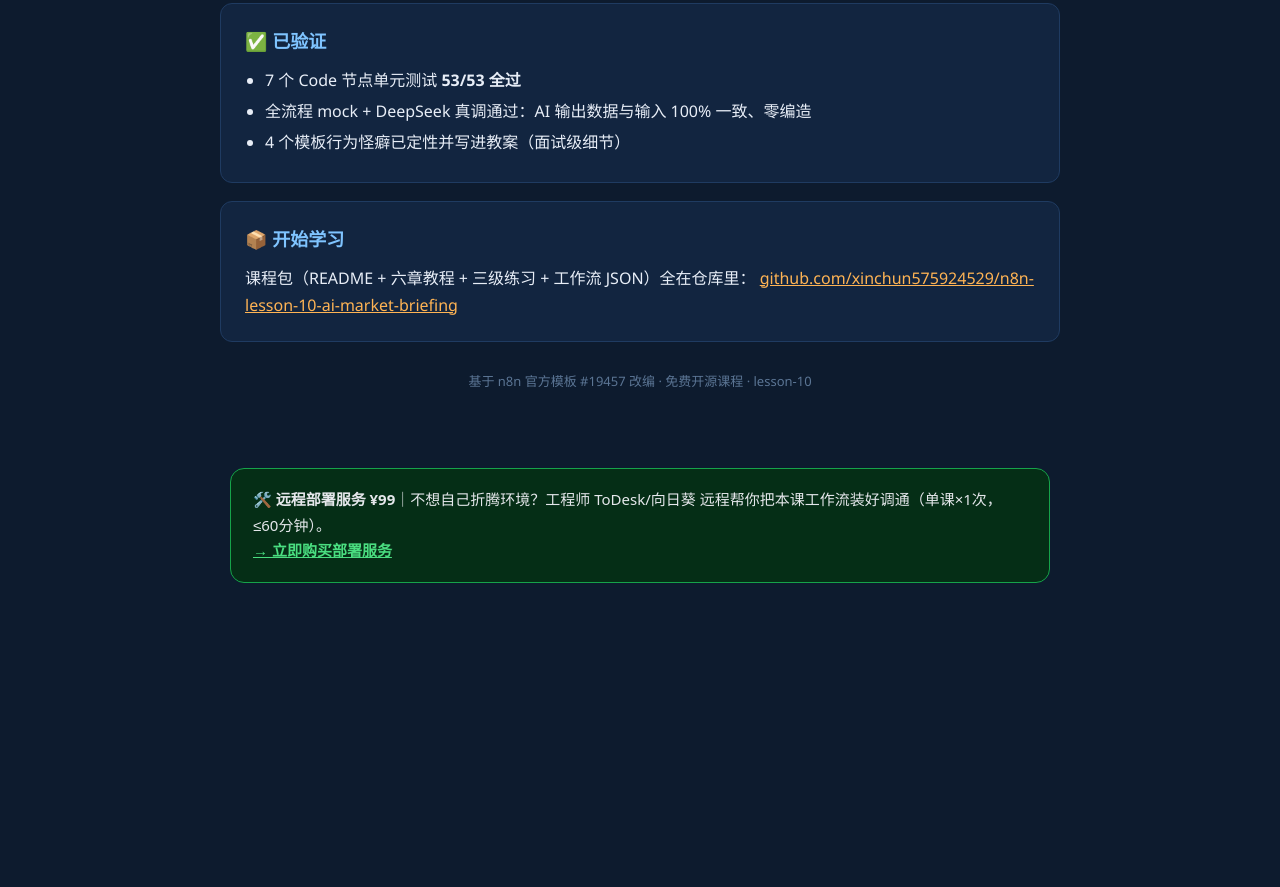
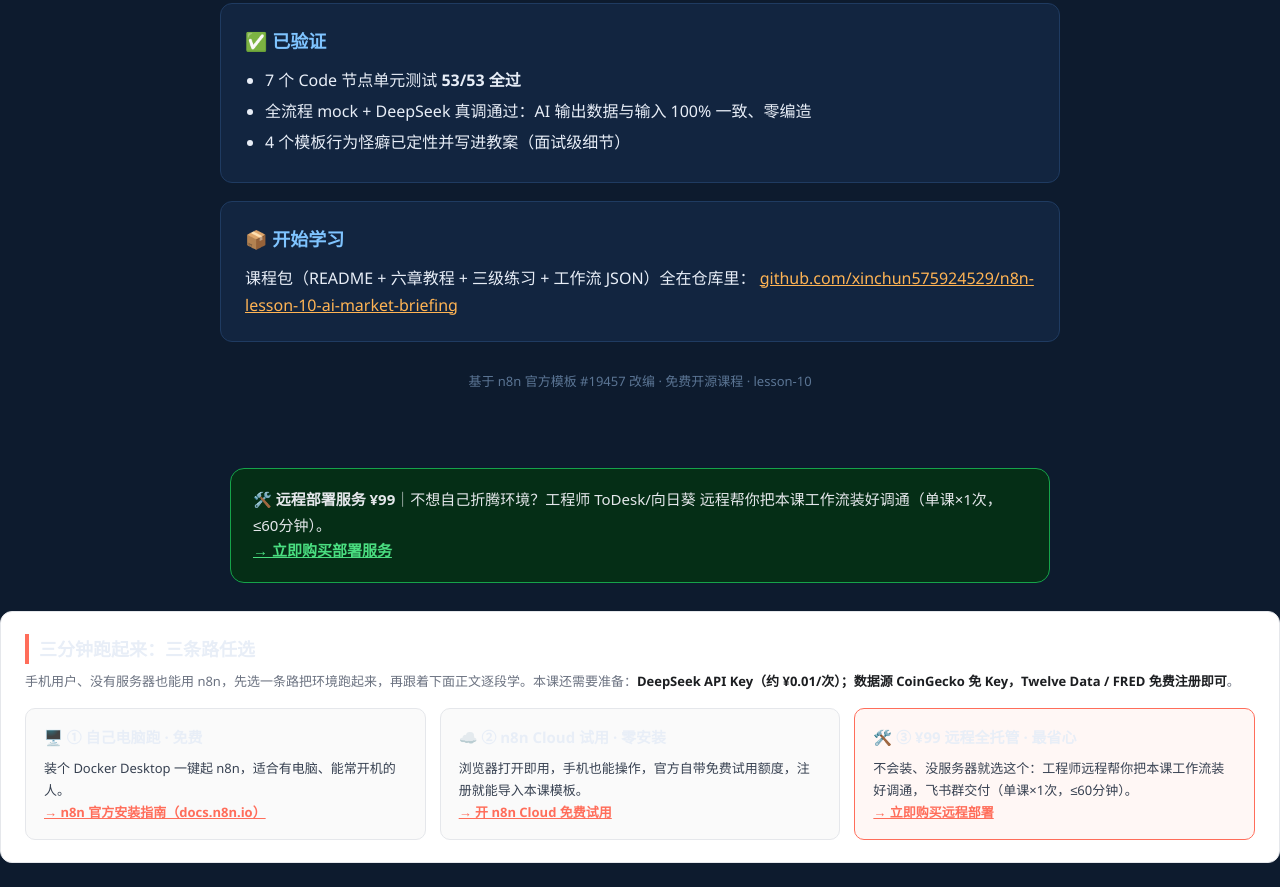
Before and after one commit to xinchun575924529/n8n-lesson-10-ai-market-briefing, a plain HTML site: page site/index.html in a window 1280 px wide. Shown: the part 1155-2042 px from the top of the page. Before the commit the page ends 1766 px from the top, so only its background shows below. Drawn offline with Linux system fonts and the light colour scheme.

Commit message:
feat(site): add zero-barrier 3-way n8n install guide block (90008-WP4)

```diff
--- a/site/index.html
+++ b/site/index.html
@@ -88,5 +88,25 @@
 🛠️ <strong>远程部署服务 ¥99</strong>｜不想自己折腾环境？工程师 ToDesk/向日葵 远程帮你把本课工作流装好调通（单课×1次，≤60分钟）。<br>
 <a href="https://n8nbox.cn/cashier?item=svc-remote-deploy-01" style="color:#4ade80;font-weight:bold">→ 立即购买部署服务</a>
 </div>
+
+<!-- 90008-WP4 零基础运行指路 -->
+<div style="margin:0 0 24px;padding:22px 24px;background:#fff;border:1px solid #e5e7eb;border-radius:12px">
+  <div style="font-size:18px;font-weight:700;border-left:4px solid #ff6d5a;padding-left:10px;margin-bottom:6px">三分钟跑起来：三条路任选</div>
+  <p style="color:#6b7280;font-size:13px;margin:6px 0 16px">手机用户、没有服务器也能用 n8n，先选一条路把环境跑起来，再跟着下面正文逐段学。本课还需要准备：<strong style="color:#1c1e21">DeepSeek API Key（约 ¥0.01/次）；数据源 CoinGecko 免 Key，Twelve Data / FRED 免费注册即可</strong>。</p>
+  <div style="display:flex;gap:14px;flex-wrap:wrap">
+    <div style="flex:1;min-width:220px;border:1px solid #e5e7eb;border-radius:10px;padding:16px 18px;background:#fafafa">
+      <div style="font-size:15px;font-weight:700;margin-bottom:6px">🖥️ ① 自己电脑跑 · 免费</div>
+      <div style="font-size:13px;color:#374151;line-height:1.7">装个 Docker Desktop 一键起 n8n，适合有电脑、能常开机的人。<br><a href="https://docs.n8n.io/hosting/installation/docker/" style="color:#ff6d5a;font-weight:600" target="_blank" rel="noopener">→ n8n 官方安装指南（docs.n8n.io）</a></div>
+    </div>
+    <div style="flex:1;min-width:220px;border:1px solid #e5e7eb;border-radius:10px;padding:16px 18px;background:#fafafa">
+      <div style="font-size:15px;font-weight:700;margin-bottom:6px">☁️ ② n8n Cloud 试用 · 零安装</div>
+      <div style="font-size:13px;color:#374151;line-height:1.7">浏览器打开即用，手机也能操作，官方自带免费试用额度，注册就能导入本课模板。<br><a href="https://n8n.io/cloud/" style="color:#ff6d5a;font-weight:600" target="_blank" rel="noopener">→ 开 n8n Cloud 免费试用</a></div>
+    </div>
+    <div style="flex:1;min-width:220px;border:1px solid #ff6d5a;border-radius:10px;padding:16px 18px;background:#fff7f5">
+      <div style="font-size:15px;font-weight:700;margin-bottom:6px">🛠️ ③ ¥99 远程全托管 · 最省心</div>
+      <div style="font-size:13px;color:#374151;line-height:1.7">不会装、没服务器就选这个：工程师远程帮你把本课工作流装好调通，飞书群交付（单课×1次，≤60分钟）。<br><a href="https://n8nbox.cn/cashier?item=svc-remote-deploy-01" style="color:#ff6d5a;font-weight:700" target="_blank" rel="noopener">→ 立即购买远程部署</a></div>
+    </div>
+  </div>
+</div>
 </body>
 </html>
```
